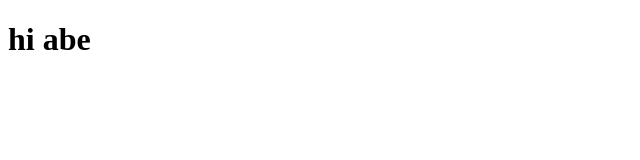
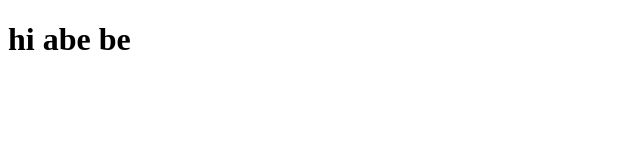
Before and after one commit to Alemnew2023/alem, a plain HTML site: page index.html in a window 1280 px wide. Shown: the full height of the page, 0-640 px from the left. Drawn offline with Linux system fonts and the light colour scheme.

Commit message:
Update index.html
update the new one

```diff
--- a/index.html
+++ b/index.html
@@ -6,6 +6,6 @@
     <title>Hello Abebe</title>
 </head>
 <body>
-    <h1>hi abe</h1>
+    <h1>hi abe be</h1>
 </body>
 </html>
```
